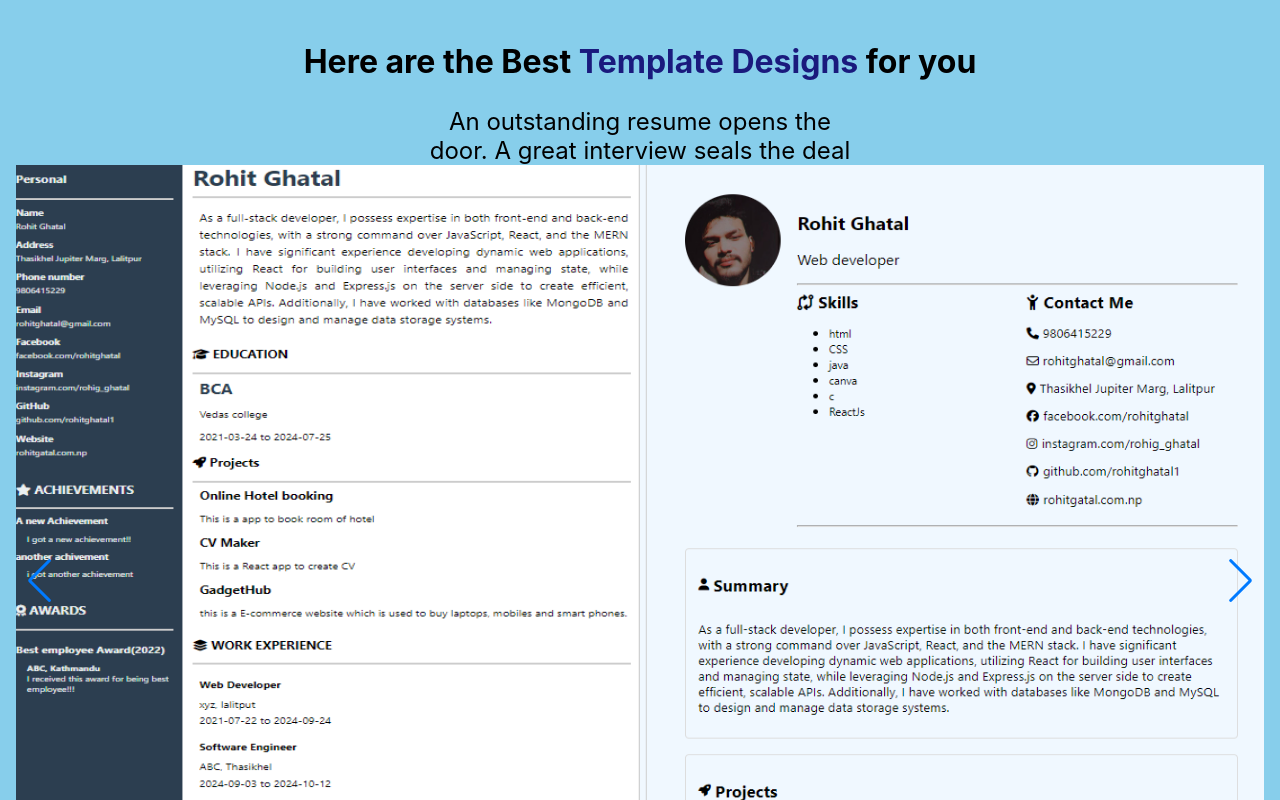
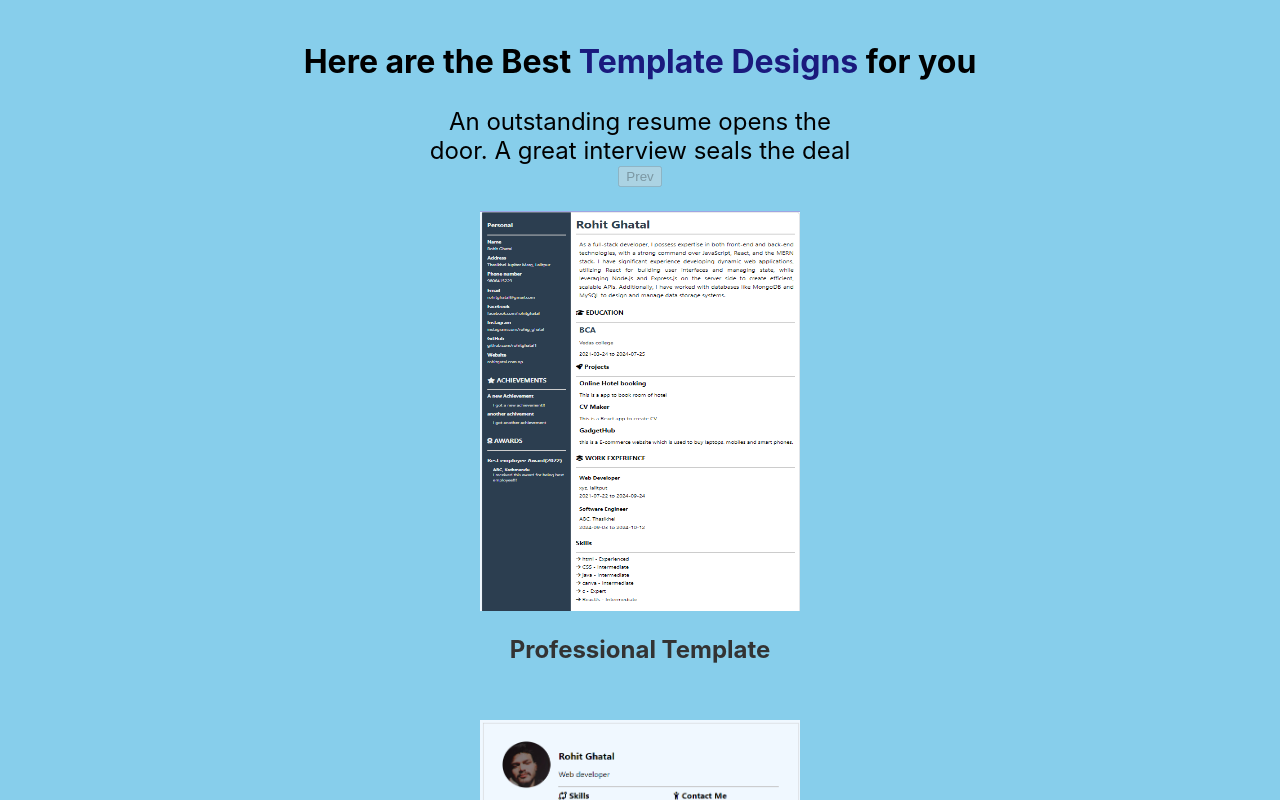
Before and after one commit to rohitghatal1/CVMaker-ReactJS, a React (Create React App) app: page / in a window 1280 px wide. Shown: the part 1200-2000 px from the top of the page. Built offline with nearby package versions, Linux system fonts and the light colour scheme.

Commit message:
added custom swiper

```diff
--- a/src/components/Templates.js
+++ b/src/components/Templates.js
@@ -1,12 +1,25 @@
 import React, { useState } from 'react';
-import { Swiper, SwiperSlide } from 'swiper/react';
-import 'swiper/swiper-bundle.css';
-import { Navigation, Pagination } from 'swiper/modules'; // Correct import for Swiper modules
 import templateData from '../templateSelector/templateData';
 import './templates.css';
 
 export default function Templates() {
-  const [selectedTemplate, setSelectedTemplate] = useState(null);
+  const [currentSlide, setCurrentSlide] = useState(0); // For keeping track of the current slide
+  const slidesPerPage = 2; // Number of visible slides per frame
+
+  const totalSlides = Math.ceil(templateData.length / slidesPerPage);
+
+  // Handle the next and previous buttons
+  const goNext = () => {
+    if (currentSlide < totalSlides - 1) {
+      setCurrentSlide(currentSlide + 1);
+    }
+  };
+
+  const goPrev = () => {
+    if (currentSlide > 0) {
+      setCurrentSlide(currentSlide - 1);
+    }
+  };
 
   return (
     <div>
@@ -14,27 +27,35 @@ export default function Templates() {
         <h2>Here are the Best <span>Template Designs</span> for you</h2>
         <p>An outstanding resume opens the door. A great interview seals the deal</p>
         <div className="templateContainer">
-          <Swiper
-            spaceBetween={30}
-            slidesPerView={2}
-            loop={true}
-            pagination={{ clickable: true }}
-            navigation={true}
-            modules={[Navigation, Pagination]} // Pass modules as props
-          >
-            {templateData.map((template) => (
-              <SwiperSlide key={template.id}>
-                <div className="templateCardContainer">
-                  <div className="templateCard" onClick={() => setSelectedTemplate(() => template.component)}>
-                    <figure className="imageContainer">
-                      <img src={template.image} alt={template.name} />
-                    </figure>
-                    <h3>{template.name}</h3>
+          {/* Swiper Frame */}
+          <div className="customSwiper">
+            <button className="prevBtn" onClick={goPrev} disabled={currentSlide === 0}>Prev</button>
+            <div className="swiperWrapper" style={{ transform: `translateX(-${currentSlide * 100}%)` }}>
+              {templateData.map((template, index) => (
+                <div className="swiperSlide" key={template.id}>
+                  <div className="templateCardContainer">
+                    <div className="templateCard">
+                      <figure className="imageContainer">
+                        <img src={template.image} alt={template.name} />
+                      </figure>
+                      <h3>{template.name}</h3>
+                    </div>
                   </div>
                 </div>
-              </SwiperSlide>
+              ))}
+            </div>
+            <button className="nextBtn" onClick={goNext} disabled={currentSlide === totalSlides - 1}>Next</button>
+          </div>
+          {/* Pagination */}
+          <div className="pagination">
+            {Array.from({ length: totalSlides }, (_, i) => (
+              <span
+                key={i}
+                className={`paginationDot ${currentSlide === i ? 'active' : ''}`}
+                onClick={() => setCurrentSlide(i)}
+              />
             ))}
-          </Swiper>
+          </div>
         </div>
         <button className="seeMoreTemplateBtn">See More...</button>
       </section>
--- a/src/components/templates.css
+++ b/src/components/templates.css
@@ -7,48 +7,47 @@
     padding-bottom: 3rem;
 }
 
-.templatesSection h2{
+.templatesSection h2 {
     font-size: 2rem;
 }
 
-.templatesSection h2 > span{
+.templatesSection h2 > span {
     color: #1a1a7d;
 }
 
-.templatesSection p{
+.templatesSection p {
     font-size: 1.5rem;
     width: 27.5rem;
     margin: auto;
 }
 
-.templateContainer{
+.templateContainer {
     position: relative;
     width: 100%;
-    height: 52rem;
     display: flex;
     justify-content: center;
     align-items: center;
     overflow: hidden;
 }
 
-.templateCardContainer{
-    width: 100%;
+.templateCardContainer {
     display: flex;
     justify-content: center;
 }
+
 .templateCard {
     padding: 0.5rem;
-    width: 55rem;
     display: flex;
     flex-direction: column;
     justify-content: center;
     align-items: center;
     text-align: center;
+    width: 100%; /* Make the card responsive */
 }
 
 .imageContainer {
-    width: 40rem;
-    height: 50rem;
+    width: 20rem; /* Adjusted for two slides */
+    height: 25rem;
     overflow: hidden;
     display: flex;
     justify-content: center;
@@ -66,14 +65,12 @@
 }
 
 .templateCard h3 {
-    margin-left: 11rem;
     margin-top: 0.5rem;
     font-size: 1.5rem;
     color: #333;
 }
 
-
-.seeMoreTemplateBtn{
+.seeMoreTemplateBtn {
     background-color: #1a1a7d;
     color: #fff;
     padding: 1rem;
@@ -84,7 +81,73 @@
     margin-top: 1rem;
 }
 
-.seeMoreTemplateBtn:hover{
+.seeMoreTemplateBtn:hover {
     background-color: skyblue;
     color: black;
 }
+
+/* Custom Slider Styles */
+.custom-swiper-container {
+    position: relative;
+    width: 100%;
+    overflow: hidden;
+}
+
+.custom-swiper-wrapper {
+    display: flex;
+    transition: transform 0.5s ease-in-out;
+}
+
+.custom-swiper-slide {
+    flex: 0 0 50%; /* Adjust width to show 2 slides */
+    display: flex;
+    justify-content: center;
+    align-items: center;
+    padding: 1rem;
+    box-sizing: border-box;
+}
+
+/* Pagination */
+.custom-swiper-pagination {
+    display: flex;
+    justify-content: center;
+    margin-top: 1rem;
+}
+
+.custom-swiper-pagination span {
+    display: inline-block;
+    width: 10px;
+    height: 10px;
+    background-color: #ddd;
+    margin: 0 5px;
+    border-radius: 50%;
+    cursor: pointer;
+}
+
+.custom-swiper-pagination span.active {
+    background-color: #1a1a7d;
+}
+
+/* Navigation */
+.custom-swiper-nav {
+    position: absolute;
+    top: 50%;
+    transform: translateY(-50%);
+    width: 100%;
+    display: flex;
+    justify-content: space-between;
+    pointer-events: none;
+}
+
+.custom-swiper-nav button {
+    background: rgba(0, 0, 0, 0.5);
+    color: #fff;
+    border: none;
+    padding: 0.5rem 1rem;
+    cursor: pointer;
+    pointer-events: all;
+}
+
+.custom-swiper-nav button:hover {
+    background: #1a1a7d;
+}
```
